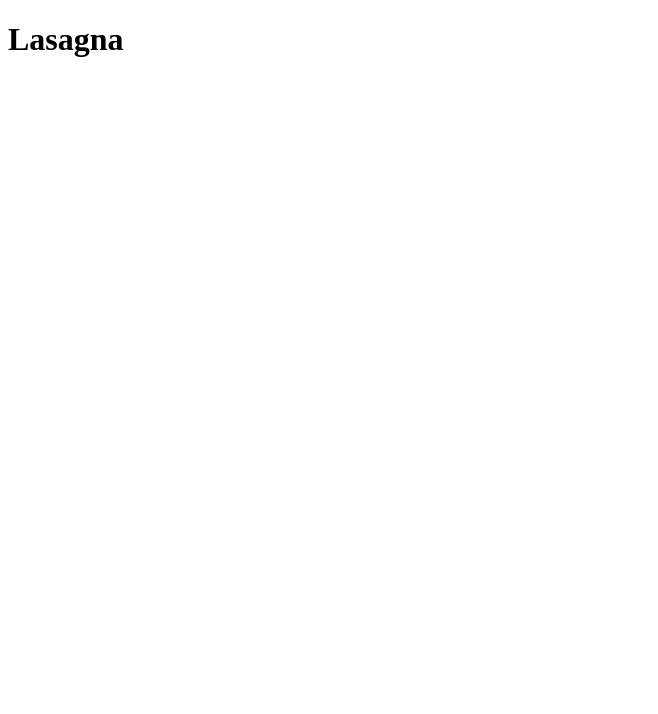
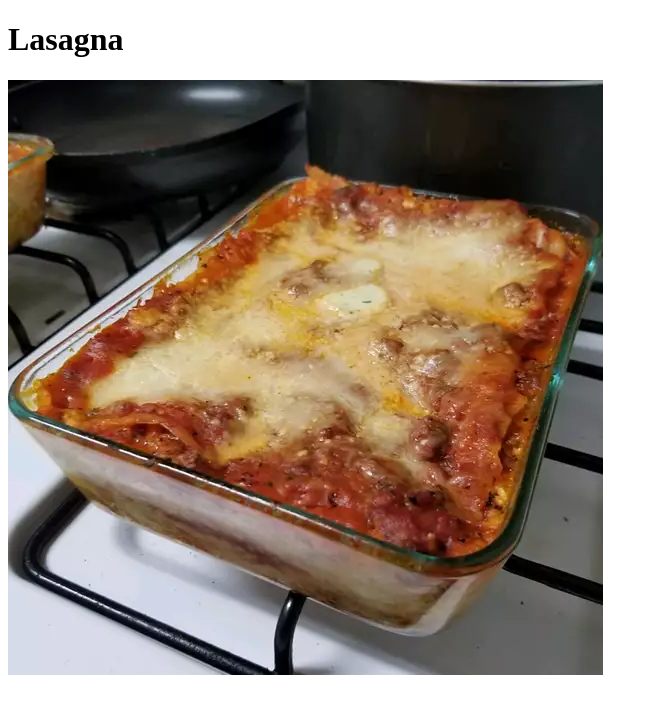
Before and after one commit to Work-DillonKent/odin-recipes, a plain HTML site: page recipes/lasagna.html in a window 1280 px wide. Shown: the whole page, without its empty margins (0-658 px from the left). Drawn offline with Linux system fonts and the light colour scheme.

Commit message:
Add images/lasagna.png and h2 header
h2 header is "Description"

```diff
--- a/recipes/lasagna.html
+++ b/recipes/lasagna.html
@@ -2,10 +2,12 @@
 <html lang="en">
     <head>
         <meta charset="UFI-8">
-        <title></title>
+        <title>Lasagna</title>
     </head>
 
     <body>
         <h1>Lasagna</h1>
+        <img src="../images/lasagna.png" alt="Finished Lasagna">
+
     </body>
 </html>
```
